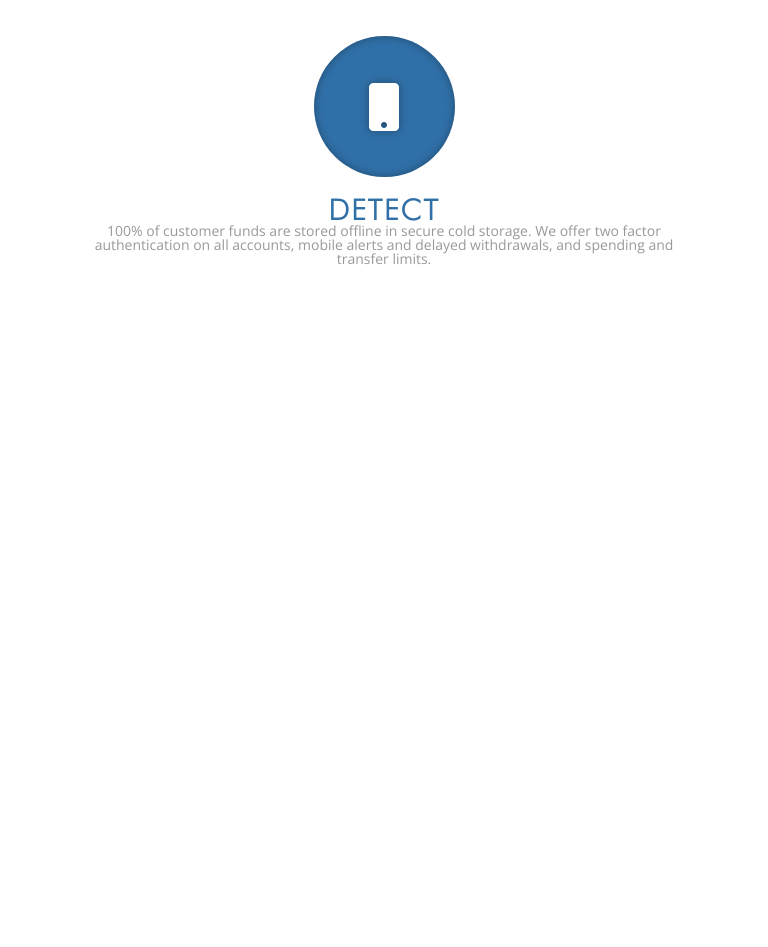
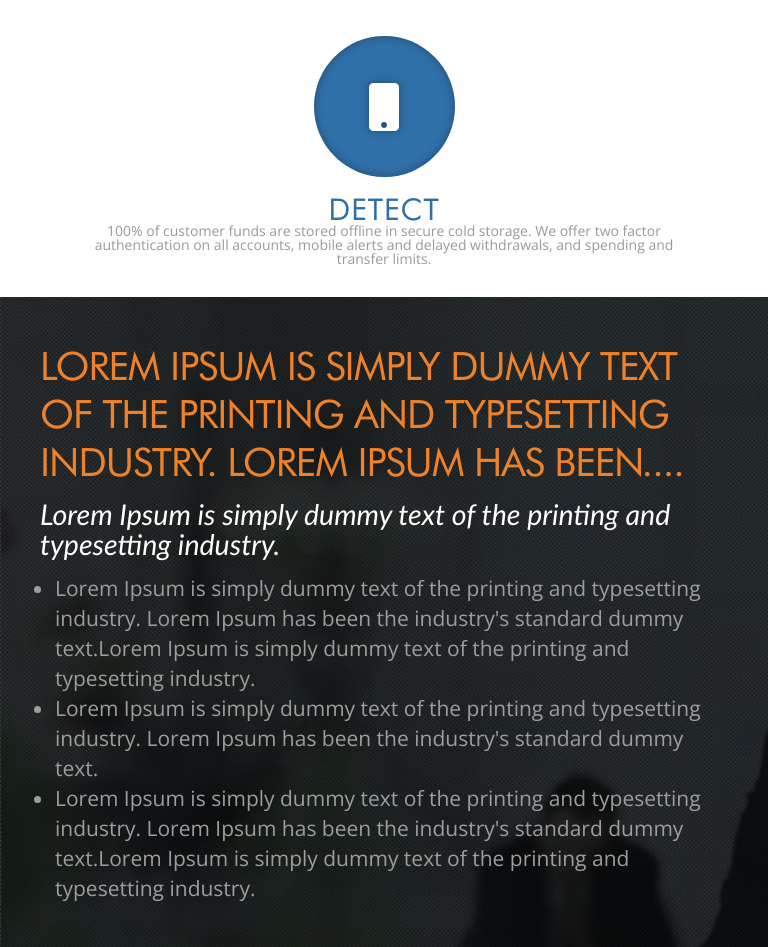
Before and after one commit to Unkn-o-wn/Unkn-o-wn.github.io, a plain HTML site: page project1/index.html in a window 768 px wide. Shown: the part 1365-2312 px from the top of the page. Before the commit the page ends 1662 px from the top, so only its background shows below. Drawn offline with nearby package versions, Linux system fonts and the light colour scheme.

Commit message:
block 3 middle section

```diff
--- a/project1/css/project.css
+++ b/project1/css/project.css
@@ -6,6 +6,7 @@
 	font-style: normal;
 	font-weight: normal;
 }
+html { overflow-x: hidden; }
 body{
 		background-color: #fff;
 	}
@@ -46,8 +47,8 @@ nav a.active{
 div.banner{
 	margin-top:12px;
 	background-image: url("../img/banner.png");
-	 background-position-y:50%; /* Положение фона */
-	background-size:100%;
+	background-position-y:50%; /* Положение фона */
+	background-size:cover;
 	font-size:16px;
 	background-repeat: no-repeat;
 	text-align: center;
@@ -68,7 +69,7 @@ div.banner h2 span{
 	font-size:1.33em;
 	text-transform:uppercase;
 }
-div.banner p{
+p.text-italic{
 	font-weight:normal;
 	font-style: italic;
 	font-family: Calibri;
@@ -145,10 +146,46 @@ div.services ul li figure figcaption p{
 	font-family: "Open Sans";
 	text-align: center;
 }
+section#middle-section{
+	background-image: url("../img/Untitled-1.jpg");
+	background-position-y:50%; /* Положение фона */
+	background-size:cover;
+	background-repeat: no-repeat;
+	font-size: 16px;
+}
+section#middle-section div{
+	width:1023px;
+	margin:0 auto;
 
-
-
-
+}
+section#middle-section div div{
+	width:677px;
+	margin:0;
+}
+section#middle-section div div h2{
+	font-size: 1.63em;
+	padding-top:44.5px;
+	letter-spacing: -1px;
+	line-height: 48px;
+	color: #ee8129;
+	font-family: "Futura BT";
+	text-transform:uppercase;
+}
+section#middle-section div div p{
+	color:#fff;
+	font-size: 1.19em;
+	padding:13.5px 0;
+}
+section#middle-section div div ul{
+	color:#9d9d9d;
+	line-height: 30px;
+	font-weight: 400;
+	font-family: "Open Sans";
+	list-style-type:disc;
+	margin-left: 15px;
+	padding-bottom:44.5px;
+		font-size: 0.875em;
+}
 /* Large desktops and laptops */
 @media (min-width: 1200px) {
 	header{
@@ -222,6 +259,26 @@ div.services ul li figure figcaption p{
 			margin-left: 10%;
 			margin-right:10%;
 		}
+		section#middle-section div{
+			width:auto;
+			margin:0 auto;
+		}
+		section#middle-section div div{
+			width:677px;
+			margin:0 0 0 40px;
+		}
+		section#middle-section div div h2{
+			font-size: calc(1.63em * 1.5);
+			letter-spacing: -1px;
+			line-height: 48px;
+		}
+		section#middle-section div div p{
+			font-size: calc(1.19em * 1.5);
+		}
+		section#middle-section div div ul{
+			font-size: calc(0.875em * 1.5);
+		}
+
 }
 
 /* Landscape phones and portrait tablets */
--- a/project1/index.html
+++ b/project1/index.html
@@ -16,14 +16,14 @@
 			<a class="active" href="#">home</a><a href="#">about</a><a href="#">portfolio</a><a href="#">services</a><a href="#">pricing</a><a href="#">contact</a>
 		</nav>
 	</header>
-	<div class="banner">
+	<div id="bannerr" class="banner">
 			<h2>
 			We are specialist in <br> <span>Responsive designs, Stationary And wordpress Themes</span>
 			</h2>
-			<p>Lorem Ipsum is simply dummy text of the printing and typesetting industry. Lorem Ipsum has been the industry's standard dummy text.</p>
+			<p class="text-italic">Lorem Ipsum is simply dummy text of the printing and typesetting industry. Lorem Ipsum has been the industry's standard dummy text.</p>
 			<button>Button name</button>
 	</div>
-	<div class="services">
+	<div id="servicess" class="services">
 		<h2>Lorem Ipsum is simply dummy text of the printing</h2>
 		<ul>
 			<li><figure><span><i class="fa fa-lock" aria-hidden="true"></i></span><figcaption><h3>protect</h3><p>100% of customer funds are stored offline in secure cold storage. We offer two­ factor authentication on all accounts, mobile alerts and delayed withdrawals, and spending and transfer limits.</p></figcaption></figure> </li>
@@ -31,5 +31,21 @@
 			<li><figure><span><i class="fa fa-mobile" aria-hidden="true"></i></span><figcaption><h3>detect</h3><p>100% of customer funds are stored offline in secure cold storage. We offer two­ factor authentication on all accounts, mobile alerts and delayed withdrawals, and spending and transfer limits.</p></figcaption></figure></li>
 		</ul>
 	</div>
+	<section id="middle-section">
+		<div>
+			<div>
+				<!-- ограничить количество символов в заголовке  -->
+			<h2>
+				Lorem Ipsum is simply dummy text of the printing and typesetting industry. Lorem Ipsum has been....
+			</h2>
+			<p class="text-italic">Lorem Ipsum is simply dummy text of the printing and typesetting industry.</p>
+			<ul>
+				<li>Lorem Ipsum is simply dummy text of the printing and typesetting industry. Lorem Ipsum has been the industry's standard dummy text.Lorem Ipsum is simply dummy text of the printing and typesetting industry.</li>
+				<li>Lorem Ipsum is simply dummy text of the printing and typesetting industry. Lorem Ipsum has been the industry's standard dummy text.</li>
+				<li>Lorem Ipsum is simply dummy text of the printing and typesetting industry. Lorem Ipsum has been the industry's standard dummy text.Lorem Ipsum is simply dummy text of the printing and typesetting industry.</li>
+			</ul>
+			</div>
+		</div>
+	</section>
 </body>
 </html>
```
Also changed, not shown: project1/img/Untitled-1.jpg (added).
